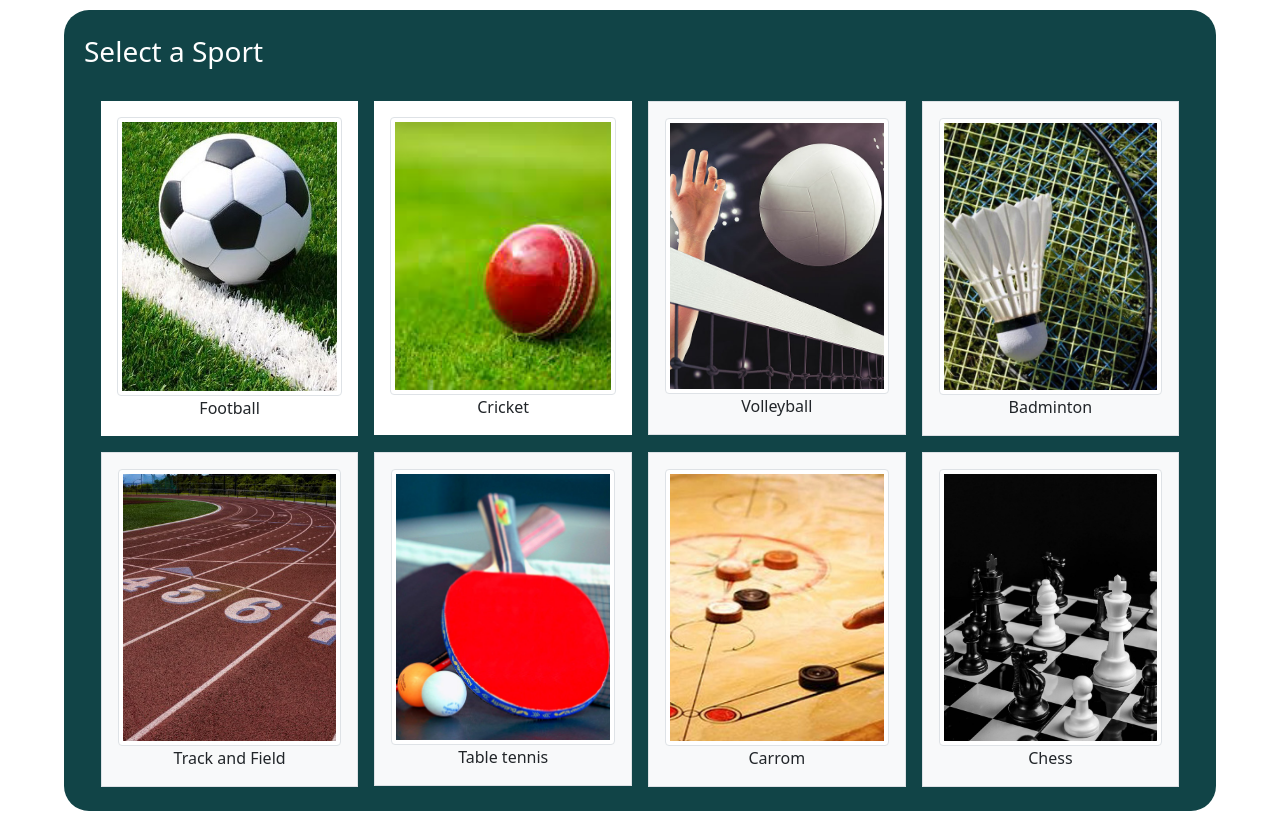
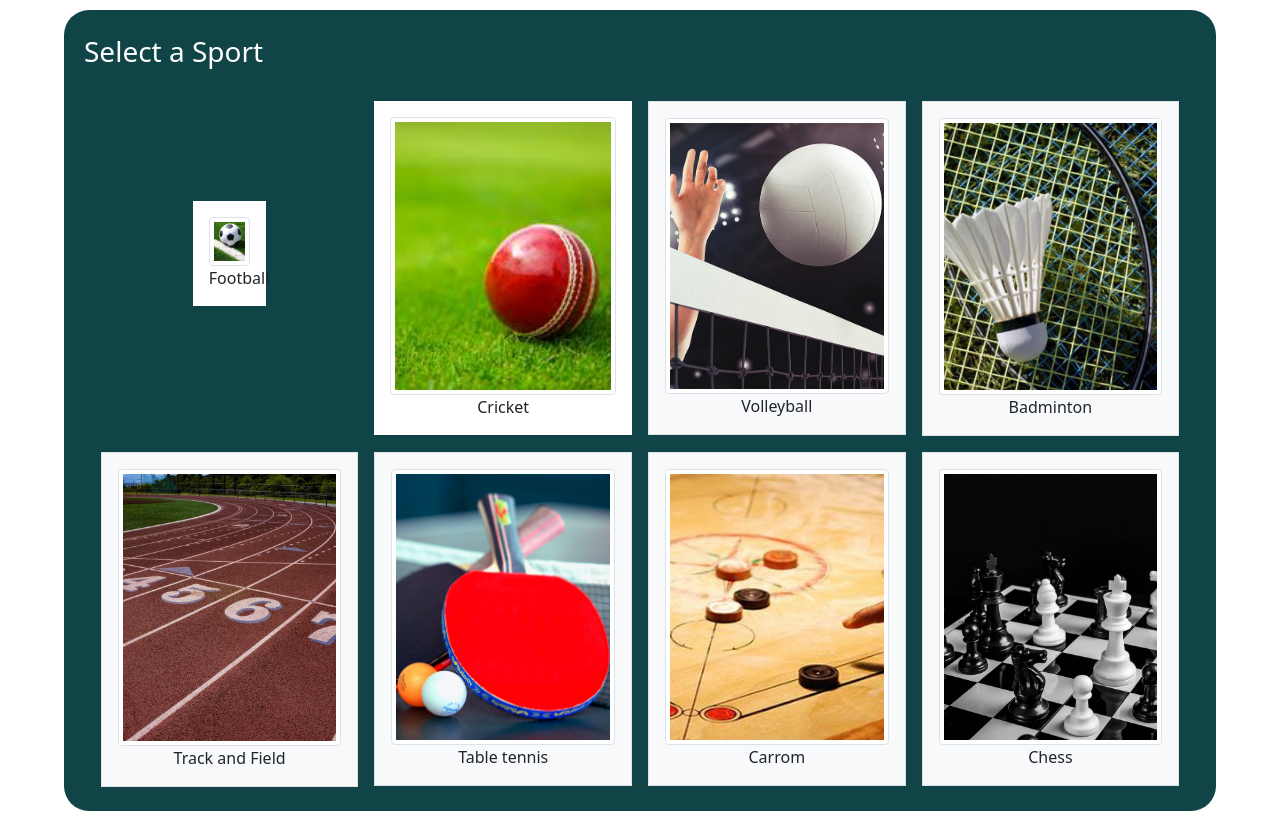
Before and after one commit to YashRangucha/SportsNet, a Django app: page /sports in a window 1280 px wide. Shown: the part 71-898 px from the top of the page. Run offline with Django 3.2, Linux system fonts and the light colour scheme.

```diff
--- a/Web_App/templates/Web_App/sports.html
+++ b/Web_App/templates/Web_App/sports.html
@@ -44,9 +44,9 @@
       <div class="container2 h-100 pb-4">
         <h3 style="color: rgb(255, 255, 255); text-align: left;">Select a Sport</h3><br>
         <div class="row row-cols-2 row-cols-lg-4 g-2 g-lg-3" id="gut">
-          <div class="col">
+              <div class="col" id="f_image">
                   <div class="p-3 border-0" style="background-color: white"><!--<img src="{% static 'images/football_s.jpg' %}" alt=""> Football</div>-->
-                <img src="{% static 'images/football_s_edited.jpg' %}" alt="..." class="img-thumbnail h-100 w-100" >
+                      <a href="event"><img src="{% static 'images/football_s_edited.jpg' %}" alt="..." class="img-thumbnail"></a>
                       Football
                   </div>
               </div>
```
Lines whose indentation alone changed are shown as unchanged.
